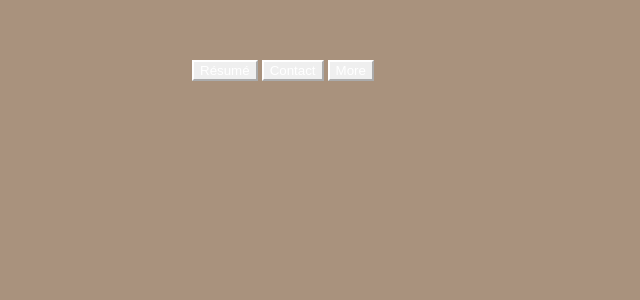
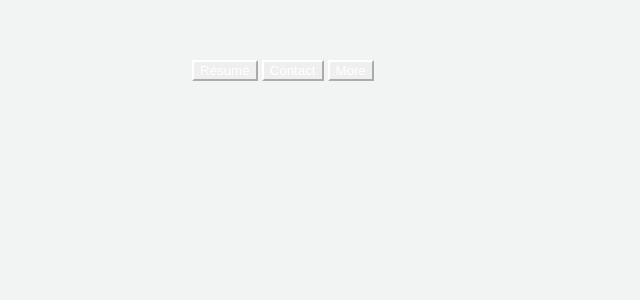
Before and after one commit to allofher/allofher.github.io, a Jekyll site: the page index.html, which Jekyll copies as it is, in a window 1280 px wide. Shown: the top 300 px of the page, without its empty margins (0-640 px from the left). Built offline with Jekyll 4.4.1, drawn with Linux system fonts in a browser that asks for light colours.

Commit message:
Update main.css

```diff
--- a/css/main.css
+++ b/css/main.css
@@ -4,7 +4,7 @@
 
 body {
     margin: 60px auto;
-    background-color: #A9927D;
+    background-color: #F2F4F3;
     width: 70%;
 }
 nav ul, footer ul {
```
